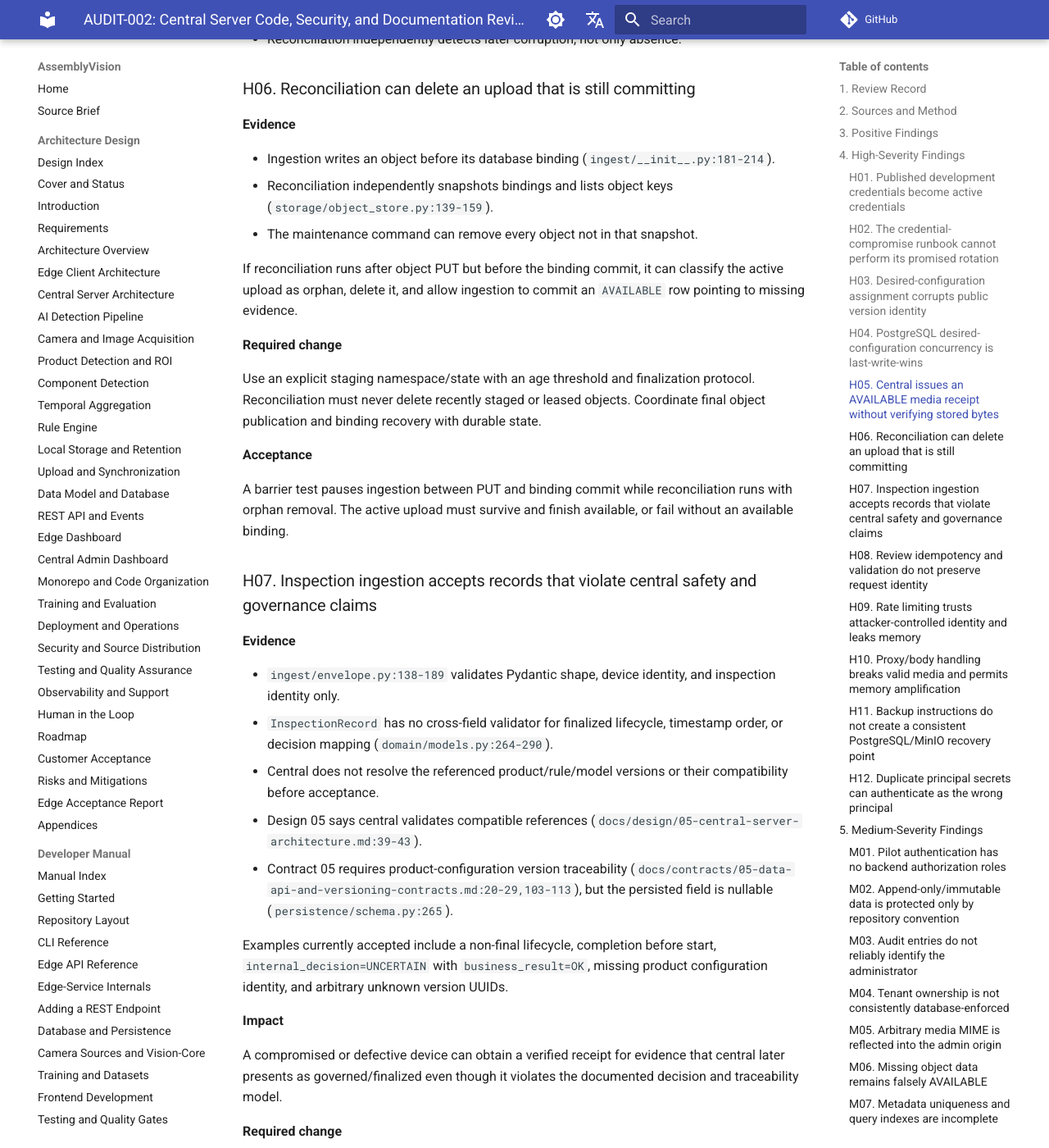
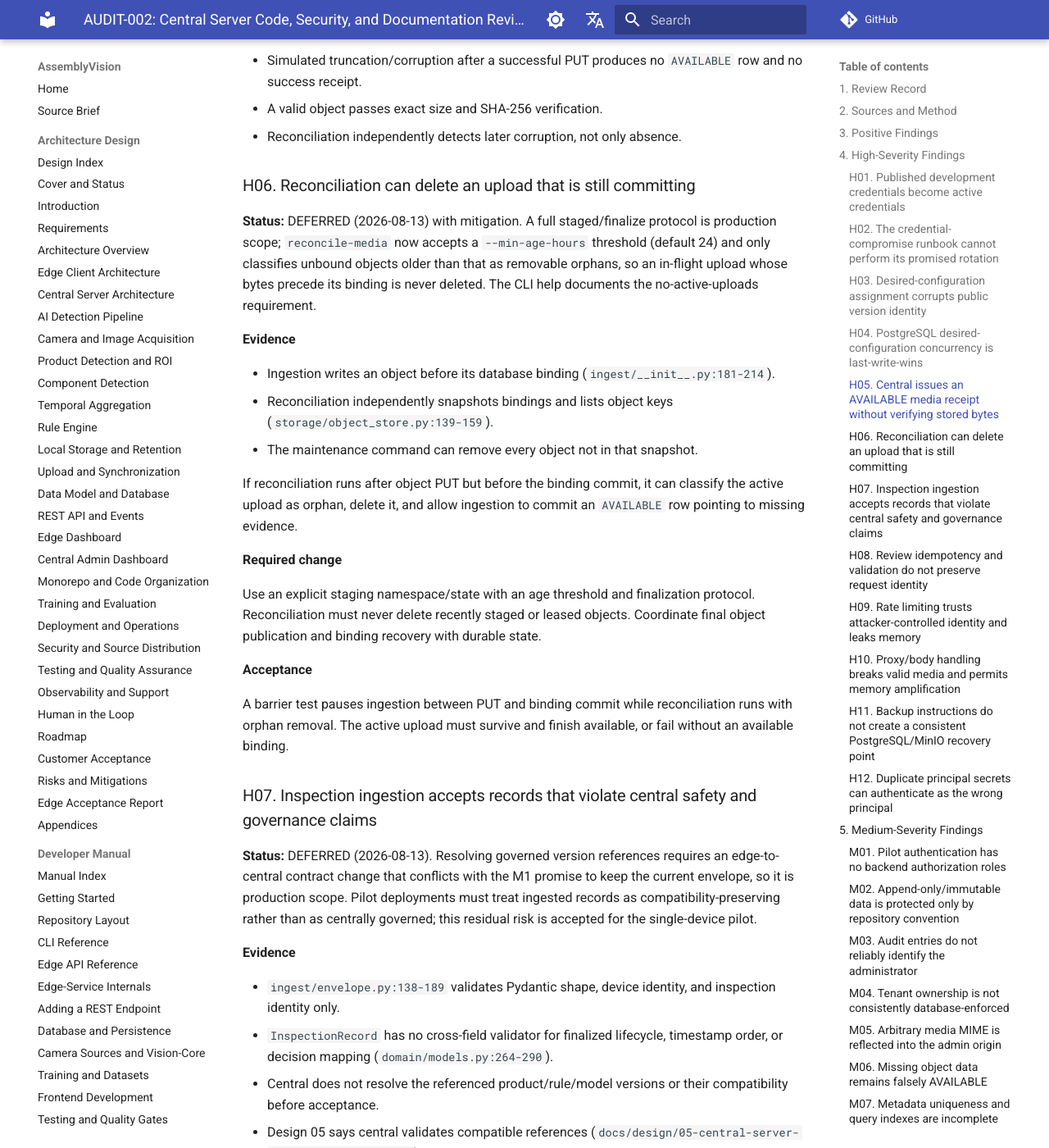
Before and after one commit to dream-studio-china/assembly-vision, an MkDocs documentation site: the page built from docs/reviews/AUDIT-002-central-server-review.md, in a window 1280 px wide and 1400 px high, scrolled down 7193 px. Shown: the whole window at 82% size. Built offline with MkDocs 1.6.1 and Material for MkDocs 9.7.7, drawn with Linux system fonts in a browser that asks for light colours; comment, search, counter and statistics services are not loaded; some of the changed text lies outside the part shown.

Commit message:
docs: mark H02/H06/H07/H11/H12 deferred in AUDIT-002
Record the remaining high-severity findings as deferred. H07 and H12 are
production-scope with an accepted pilot risk; H02, H06, and H11 are deferred
with mitigations applied (manual revocation runbook, age-guarded orphan
deletion, and a quiesced consistent backup procedure).

```diff
--- a/docs/reviews/AUDIT-002-central-server-review.md
+++ b/docs/reviews/AUDIT-002-central-server-review.md
@@ -139,6 +139,12 @@
 
 ### H02. The credential-compromise runbook cannot perform its promised rotation
 
+**Status:** DEFERRED (2026-08-13) with mitigation. Automated credential
+rotation is production scope (shared with H12); the runbook now states that
+M1 has no in-place rotation and documents an approved manual database-level
+revocation procedure, so operators no longer believe a bootstrap re-run revokes
+a stolen token.
+
 **Evidence**
 
 - `docs/runbooks/central-credential-compromise.md:13-21` instructs operators to
@@ -275,6 +281,12 @@
 
 ### H06. Reconciliation can delete an upload that is still committing
 
+**Status:** DEFERRED (2026-08-13) with mitigation. A full staged/finalize
+protocol is production scope; `reconcile-media` now accepts a `--min-age-hours`
+threshold (default 24) and only classifies unbound objects older than that as
+removable orphans, so an in-flight upload whose bytes precede its binding is
+never deleted. The CLI help documents the no-active-uploads requirement.
+
 **Evidence**
 
 - Ingestion writes an object before its database binding
@@ -300,6 +312,12 @@
 finish available, or fail without an available binding.
 
 ### H07. Inspection ingestion accepts records that violate central safety and governance claims
+
+**Status:** DEFERRED (2026-08-13). Resolving governed version references
+requires an edge-to-central contract change that conflicts with the M1 promise
+to keep the current envelope, so it is production scope. Pilot deployments must
+treat ingested records as compatibility-preserving rather than as centrally
+governed; this residual risk is accepted for the single-device pilot.
 
 **Evidence**
 
@@ -459,6 +477,12 @@
 
 ### H11. Backup instructions do not create a consistent PostgreSQL/MinIO recovery point
 
+**Status:** DEFERRED (2026-08-13) with mitigation. Automated snapshot/PITR and
+a real PostgreSQL/MinIO consistency test remain production scope; the runbook
+now quiesces central writes before both backups so a restored pair shares one
+recovery point, and uses Compose service names instead of generated container
+names.
+
 **Evidence**
 
 - The runbook dumps PostgreSQL while API writes continue, then mirrors MinIO
@@ -489,6 +513,10 @@
 finds no unexplained orphan, and replays receipts duplicate-free.
 
 ### H12. Duplicate principal secrets can authenticate as the wrong principal
+
+**Status:** DEFERRED (2026-08-13). A unique credential identity model is
+production scope (shared with H02); the single-device, single-administrator
+pilot keeps the ambiguity practically unreachable, and the risk is accepted.
 
 **Evidence**
 
```
